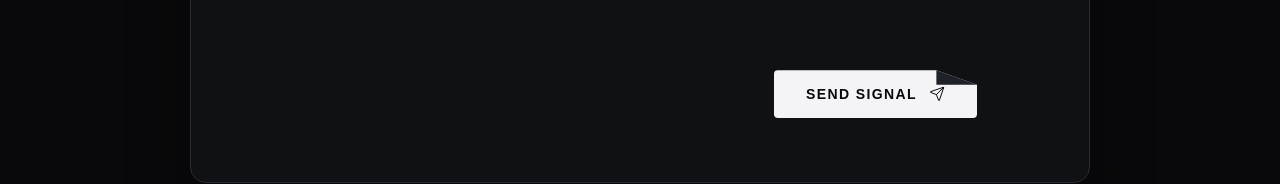
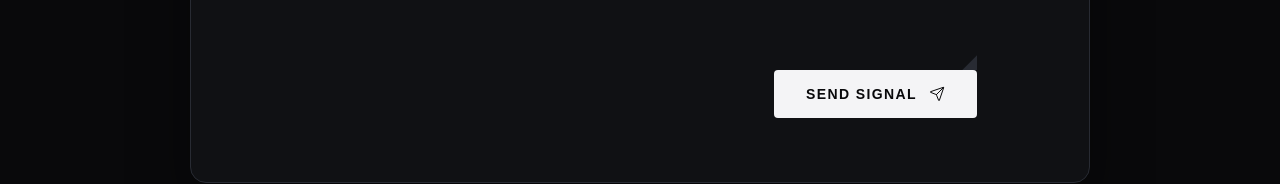
Before and after one commit to hauntedcrewvkr/himanshu_portfolio, a React (Vite) app: page / in a window 1280 px wide. Shown: the part 5099-5283 px from the top of the page. Built offline with nearby package versions, Linux system fonts and the light colour scheme.

Commit message:
style: simplify Send Signal button to a rectangle with a triangle pseudo-element sitting above it

```diff
--- a/src/styles/components.scss
+++ b/src/styles/components.scss
@@ -353,20 +353,18 @@
       text-transform: uppercase;
       letter-spacing: 0.1em;
       transition: none !important;
-      /* REFINED RIGHT-ANGLE CLIP */
-      clip-path: polygon(0% 0%, 80% 0%, 100% 30%, 100% 100%, 0% 100%);
       z-index: 5;
 
-      // THE RIGHT-ANGLE FOLD
+      // THE TRIANGLE (Sitting ABOVE and at the RIGHT MOST edge)
       &::before {
         content: "";
         position: absolute;
-        top: 0;
-        right: 0;
-        width: 20%; // Matches the 100-80 horizontal gap
-        height: 30%; // Matches the 30 vertical gap
-        background: var(--surface-400); // Shadow color for the fold
-        clip-path: polygon(0% 0%, 0% 100%, 100% 100%); // Creates the right-angle triangle fold
+        top: -15px; // Sit ABOVE the button
+        right: 0;   // RIGHT MOST edge
+        width: 15px;
+        height: 15px;
+        background: var(--surface-500);
+        clip-path: polygon(100% 100%, 0% 100%, 100% 0%); // Right-angled triangle
         z-index: 6;
         pointer-events: none;
       }
@@ -375,7 +373,7 @@
         background: var(--primary);
         color: var(--surface-100);
         transform: translateY(-2px);
-        &::before { background: hsl(var(--primary-h) var(--primary-s) 25%); }
+        &::before { background: var(--primary); }
       }
     }
 
```
